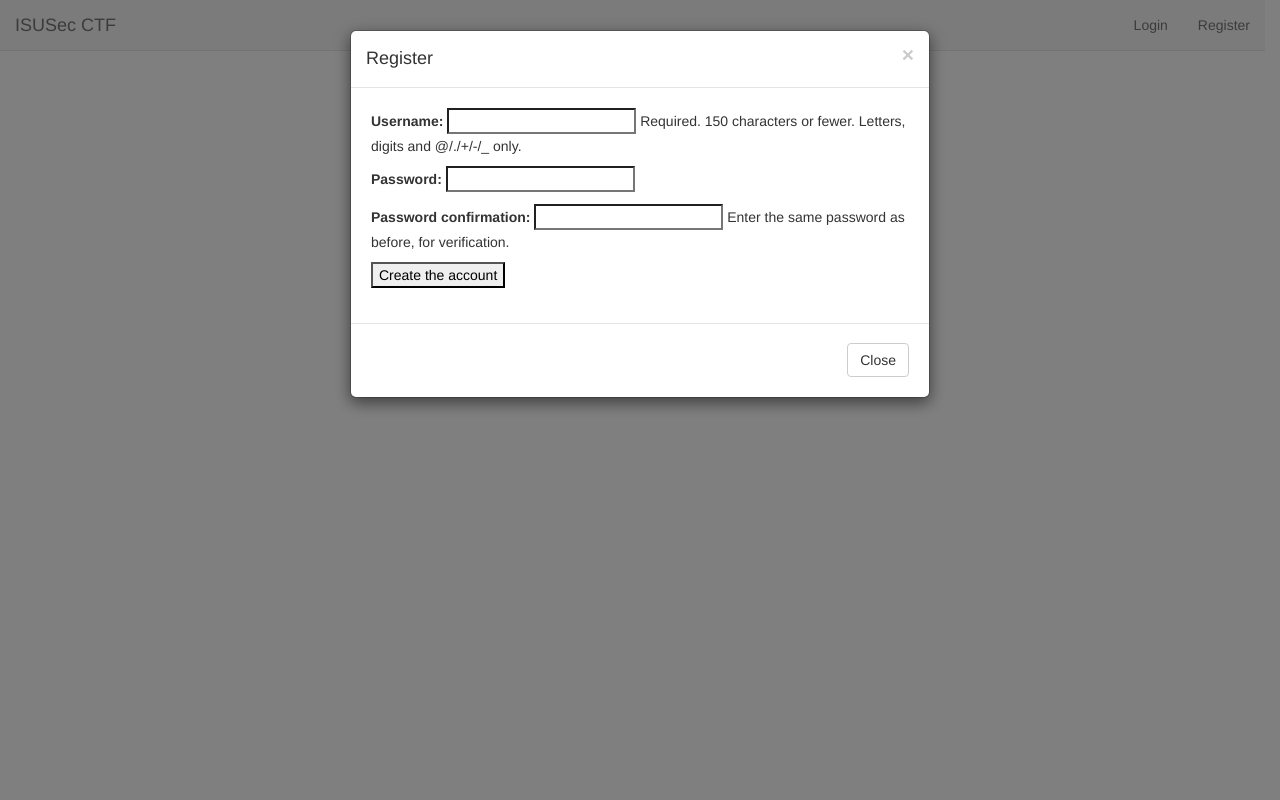
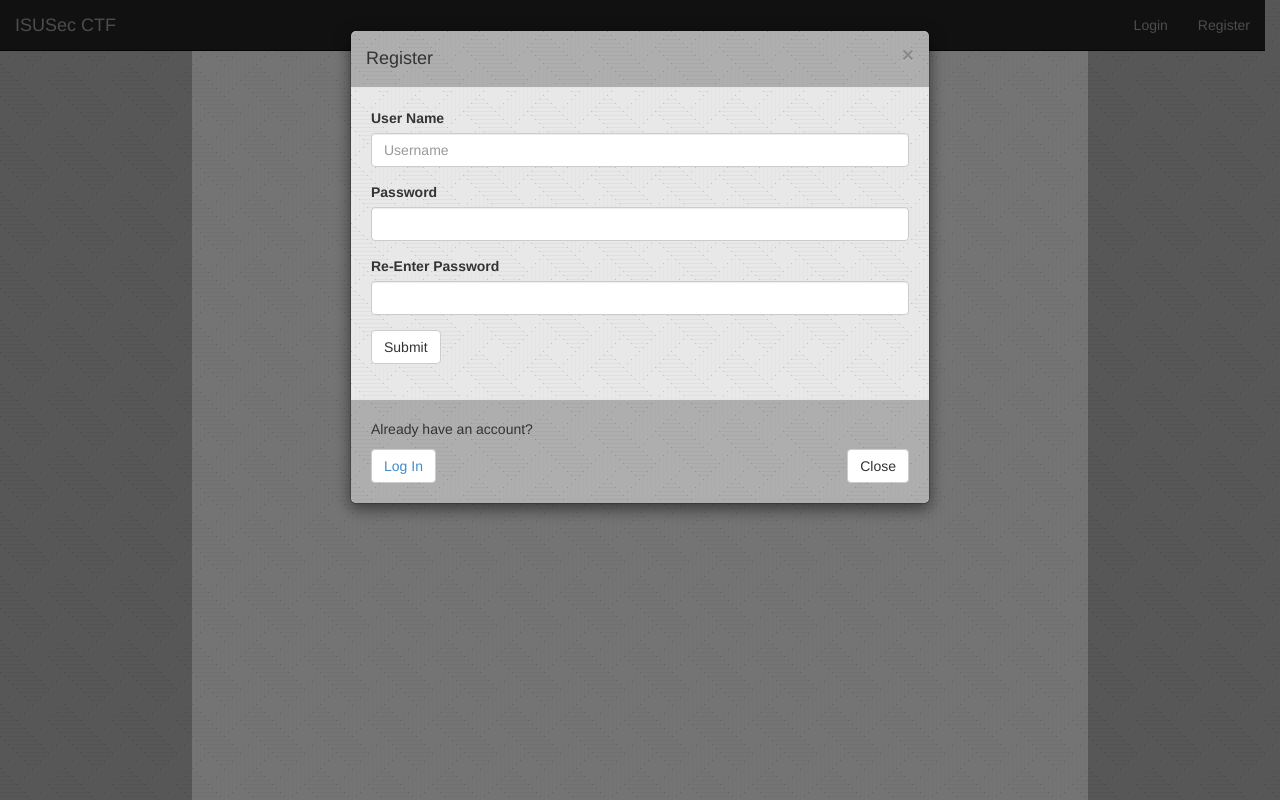
Before and after one commit to akama/NightShade, a Django app: page /accounts/register/ in a window 1280 px wide. Run offline with Django 3.2, Linux system fonts and the light colour scheme; some libraries are stand-ins or nearby versions.

Commit message:
New register style change and new textures

```diff
--- a/static/css/custom.css
+++ b/static/css/custom.css
@@ -1,9 +1,67 @@
 body {
 	padding: 70px;
+	background-image: url('../img/pixel_weave.png')
+}
+
 }
 
 .topbar {
     background-color: lightblue;
+}
+
+.colorbar-left {
+	position: absolute;
+	left: 0;
+	margin-top: -70px;
+	background-color: rgba(0, 0, 0, 0.25);
+	width: 15%;
+	height: 100%;
+}
+
+.colorbar-right {
+	position: absolute;
+	right: 0;
+	margin-top: -70px;
+	background-color: rgba(0, 0, 0, 0.25);
+	width: 15%;
+	height: 100%;
+}
+
+.modal-header {
+	border-radius: 6px 6px 0 0;
+	background-color: rgba(0, 0, 0, 0.25);
+}
+
+.modal-footer {
+	border-radius: 0 0 6px 6px;
+	background-color: rgba(0, 0, 0, 0.25);
+}
+
+.modal-content {
+	background-image: url('../img/pixel_weave.png')
+}
+
+.navbar {
+	color: black;
+}
+
+.navbar.navbar-inverse {
+}
+
+.navbar-default a.navbar-brand {
+	color: #3A3A3A;
+}
+
+li#username {
+	background-color: white;
+}
+
+li#username a {
+	color: black;
+}
+
+li#username a:hover {
+	color: grey;
 }
 
 .btn.btn-default.register {
--- a/templates/base.html
+++ b/templates/base.html
@@ -6,14 +6,16 @@
     <title>{% block title %}Back To School CTF{% endblock %}</title>
     <meta charset="utf-8">
     <!-- CSS -->
-    <link href="{% static "css/custom.css" %}" rel="stylesheet" media="screen">
     <link href="{% static "css/bootstrap.min.css" %}" rel="stylesheet" media="screen">
     <link href="{% static "css/min/text.css" %}" rel="stylesheet" media="screen">
+    <link href="{% static "css/custom.css" %}" rel="stylesheet" media="screen">
 </head>
 
 <body>
+<div class="colorbar-left"></div>
+<div class="colorbar-right"></div>
 <div class="container">
-    <nav class="navbar navbar-default navbar-fixed-top" role="navigation">
+    <nav class="navbar navbar-inverse navbar-fixed-top" role="navigation">
         <!-- Brand and toggle get grouped for better mobile display -->
         <div class="navbar-header">
             <a class="navbar-brand" href="{% url "home_page" %}">
@@ -25,7 +27,7 @@
         <div class="collapse navbar-collapse navbar-ex1-collapse">
             <ul class="nav navbar-nav navbar-right">
                 {% if user.is_authenticated %}
-                    <li><a href="{% url "profile" %}">{{ user.username }}</a></li>
+                    <li id="username"><a href="{% url "profile" %}">{{ user.username }}</a></li>
                     <li><a href="{% url "logout" %}">Logout</a></li>
                 {% else %}
                     <li id="login"><a href="{% url "login" %}">Login</a></li>
--- a/templates/empty.html
+++ b/templates/empty.html
@@ -12,6 +12,8 @@
 </head>
 
 <body style="text-align:center">
+<div class="colorbar-left"></div>
+<div class="colorbar-right"></div>
 	{% block content %}
 
 	{% endblock %}
--- a/templates/registration/register.html
+++ b/templates/registration/register.html
@@ -17,14 +17,46 @@
                 </div>
                 <div class="modal-body">
 
-                    <form action="" method="post">
+                    <form action="" role="form" method="post">
                         {% csrf_token %}
-                        {{ form.as_p }}
-                        <input type="submit" value="Create the account">
+                        <div class="form-group">
+                            <label for="username">User Name</label>
+                            <input type="text"
+                                   name="username"
+                                   maxlength="30"
+                                   id="id_username"
+                                   class="form-control"
+                                   placeholder="Username">
+                        </div>
+                        <div class="form-group">
+                            <label for="password1">Password</label>
+                            <input type="password"
+                                   name="password1"
+                                   id="id_password1"
+                                   class="form-control">
+                        </div>
+                        <div class="form-group">
+                            <label for="password2">Re-Enter Password</label>
+                            <input type="password"
+                                   name="password2"
+                                   id="id_password2"
+                                   class="form-control">
+                        </div>
+
+                        <button type="submit"
+                                class="btn btn-default">
+                            Submit
+                        </button>
                     </form>
 
                 </div>
                 <div class="modal-footer">
+                    <p style="text-align:left">Already have an account?</p>
+                    <button type="button" class="btn btn-default register">
+                        <a href="{% url "login" %}">
+                            Log In
+                        </a>
+                    </button>
                     <button type="button" class="btn btn-default" data-dismiss="modal">Close</button>
                 </div>
             </div>
```
Also changed, not shown: static/img/notebook.png (added), static/img/pixel_weave.png (added), static/img/sandpaper.png (added), static/img/triangular.png (added), static/img/tweed.png (added).
